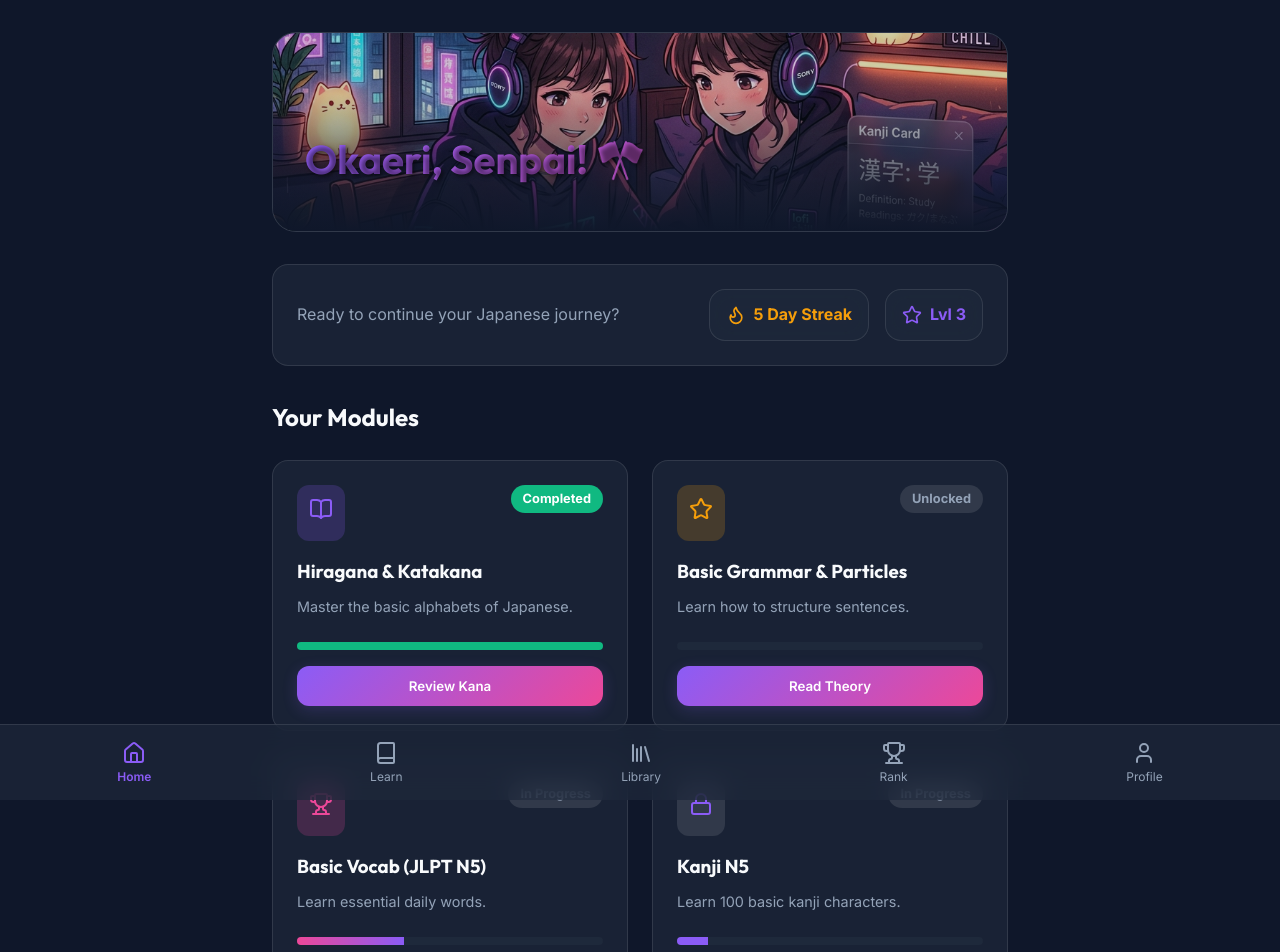
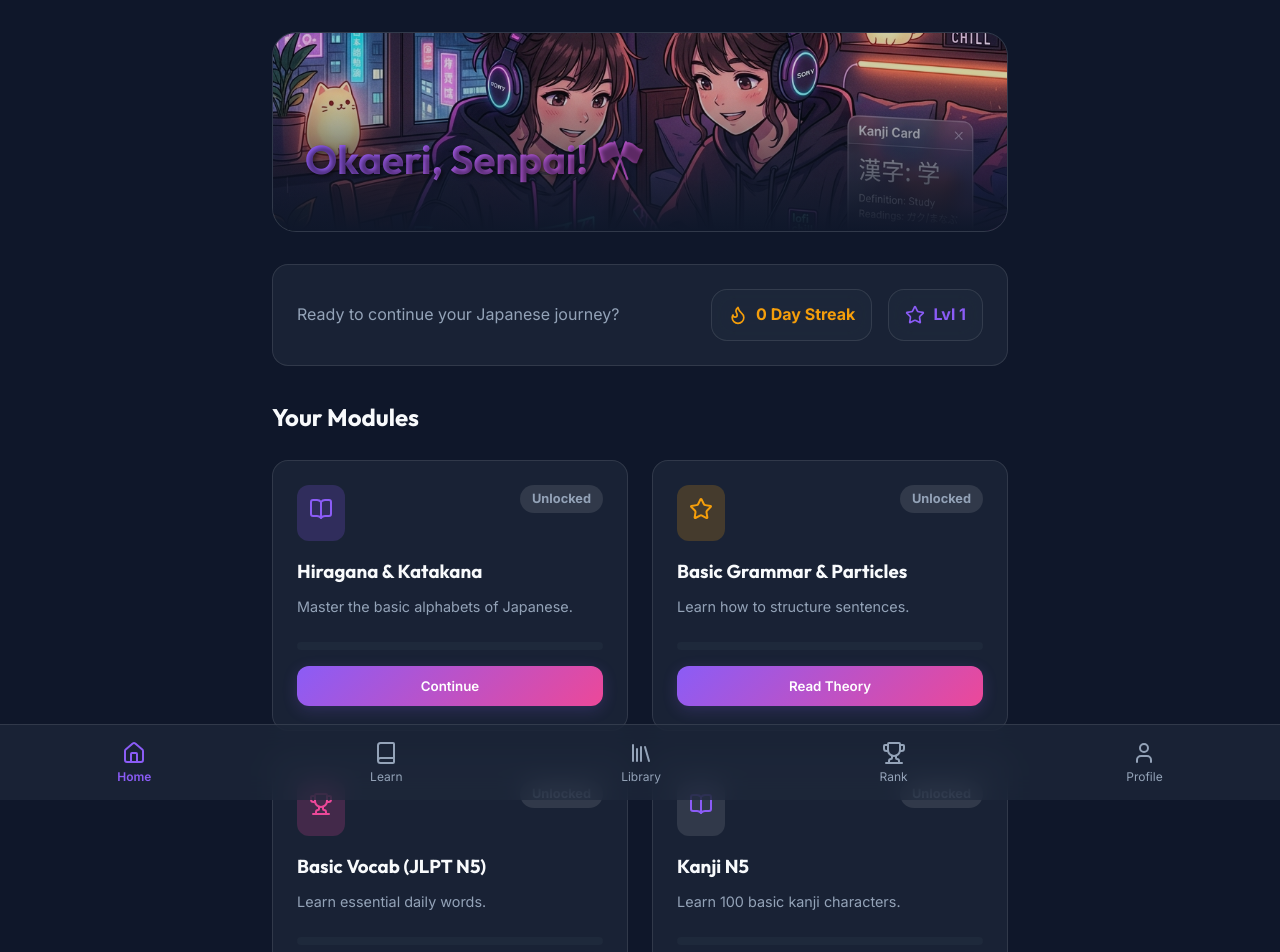
Before and after one commit to dx5053yx/hokageh, a React (Vite) app: page / in a window 1280 px wide. Shown: the top 952 px of the page. Built offline with nearby package versions, Linux system fonts and the light colour scheme; no server answers.

Commit message:
fix: massive bug fixes and architecture optimizations

```diff
--- a/src/App.jsx
+++ b/src/App.jsx
@@ -1,4 +1,4 @@
-import { useEffect } from 'react'
+import { useEffect, useState, useRef } from 'react'
 import { Routes, Route } from 'react-router-dom'
 import { onAuthStateChanged } from 'firebase/auth'
 import { doc, getDoc, setDoc } from 'firebase/firestore'
@@ -22,11 +22,15 @@ const NotFound = () => (
 
 function App() {
   const syncFromFirestore = useStore((state) => state.syncFromFirestore);
+  const setCurrentUser = useStore((state) => state.setCurrentUser);
+  const [loadingAuth, setLoadingAuth] = useState(true);
+  const debounceTimer = useRef(null);
 
   useEffect(() => {
     let unsubscribeStore = null;
 
     const unsubscribeAuth = onAuthStateChanged(auth, async (user) => {
+      setCurrentUser(user);
       if (user) {
         // Fetch existing data
         const userRef = doc(db, 'users', user.uid);
@@ -43,23 +47,34 @@ function App() {
             userLevel: state.userLevel,
             exp: state.exp,
             streak: state.streak,
+            lastStreakDate: state.lastStreakDate || null,
+            moduleProgress: state.moduleProgress || { kana: 0, vocab: 0, kanji: 0 },
             unlockedChapters: state.unlockedChapters
           });
         }
 
-        // Subscribe to local changes and push to Firestore
+        setLoadingAuth(false);
+
+        // Subscribe to local changes and push to Firestore with Debounce (2 seconds)
         unsubscribeStore = useStore.subscribe((state) => {
+          if (debounceTimer.current) clearTimeout(debounceTimer.current);
+
+          debounceTimer.current = setTimeout(() => {
             setDoc(userRef, {
               displayName: user.displayName || 'Guest Senpai',
               photoURL: user.photoURL || '',
               userLevel: state.userLevel,
               exp: state.exp,
               streak: state.streak,
+              lastStreakDate: state.lastStreakDate || null,
+              moduleProgress: state.moduleProgress || { kana: 0, vocab: 0, kanji: 0 },
               unlockedChapters: state.unlockedChapters
             }, { merge: true });
+          }, 2000);
         });
 
       } else {
+        setLoadingAuth(false);
         if (unsubscribeStore) unsubscribeStore();
       }
     });
@@ -67,8 +82,18 @@ function App() {
     return () => {
       unsubscribeAuth();
       if (unsubscribeStore) unsubscribeStore();
+      if (debounceTimer.current) clearTimeout(debounceTimer.current);
     };
-  }, [syncFromFirestore]);
+  }, [syncFromFirestore, setCurrentUser]);
+
+  if (loadingAuth) {
+    return (
+      <div style={{ display: 'flex', justifyContent: 'center', alignItems: 'center', height: '100vh', flexDirection: 'column', gap: '1rem' }}>
+        <div className="animate-pulse" style={{ fontSize: '3rem' }}>🎌</div>
+        <p style={{ color: 'var(--text-secondary)' }}>Loading NihonZ...</p>
+      </div>
+    );
+  }
 
   return (
     <div className="app-container" style={{ paddingBottom: '80px' }}>
--- a/src/components/BottomNav.jsx
+++ b/src/components/BottomNav.jsx
@@ -30,7 +30,9 @@ export default function BottomNav() {
       zIndex: 1000,
     }}>
       {navItems.map((item) => {
-        const isActive = location.pathname === item.path;
+        const isActive = item.path.startsWith('/learn')
+          ? location.pathname.startsWith('/learn')
+          : location.pathname === item.path;
         return (
           <button
             key={item.path}
--- a/src/components/Flashcard.jsx
+++ b/src/components/Flashcard.jsx
@@ -2,7 +2,7 @@ import { useState, useEffect } from 'react';
 import { Volume2 } from 'lucide-react';
 import '../styles/index.css';
 
-export default function Flashcard({ front, back, onPlayAudio }) {
+export default function Flashcard({ front, back, onPlayAudio, disableFlip = false }) {
   const [isFlipped, setIsFlipped] = useState(false);
 
   // Reset flip state when moving to next question
@@ -18,10 +18,16 @@ export default function Flashcard({ front, back, onPlayAudio }) {
     }
   };
 
+  const handleFlip = () => {
+    if (!disableFlip) {
+      setIsFlipped(!isFlipped);
+    }
+  };
+
   return (
     <div
       className="flashcard-container"
-      onClick={() => setIsFlipped(!isFlipped)}
+      onClick={handleFlip}
       style={{
         perspective: '1000px',
         width: '100%',
--- a/src/pages/Home.jsx
+++ b/src/pages/Home.jsx
@@ -1,13 +1,20 @@
-import { BookOpen, Star, Flame, Trophy, Lock } from 'lucide-react';
+import { BookOpen, Star, Flame, Trophy } from 'lucide-react';
 import { useNavigate } from 'react-router-dom';
 import LessonCard from '../components/LessonCard';
 import useStore from '../store/useStore';
 import heroImage from '../assets/hero_image.png';
+import kanaData from '../data/kana.json';
+import vocabData from '../data/vocab.json';
+import kanjiData from '../data/kanji.json';
 import '../styles/index.css';
 
 export default function Home() {
   const navigate = useNavigate();
-  const { userLevel, streak } = useStore();
+  const { userLevel, streak, moduleProgress = { kana: 0, vocab: 0, kanji: 0 } } = useStore();
+
+  const kanaProgress = Math.min(100, Math.round(((moduleProgress.kana || 0) / kanaData.length) * 100) || 0);
+  const vocabProgress = Math.min(100, Math.round(((moduleProgress.vocab || 0) / vocabData.length) * 100) || 0);
+  const kanjiProgress = Math.min(100, Math.round(((moduleProgress.kanji || 0) / kanjiData.length) * 100) || 0);
 
   return (
     <div style={{ padding: '2rem', maxWidth: '800px', margin: '0 auto' }}>
@@ -44,13 +51,13 @@ export default function Home() {
           <LessonCard
             title="Hiragana & Katakana"
             description="Master the basic alphabets of Japanese."
-            progress={100}
+            progress={kanaProgress}
             isUnlocked={true}
             icon={<BookOpen size={24} />}
             iconColorClass="var(--accent-primary)"
             iconBgClass="rgba(139, 92, 246, 0.2)"
             progressColorClass="var(--accent-success)"
-            buttonText="Review Kana"
+            buttonText={kanaProgress === 100 ? "Review Kana" : "Continue"}
             animationDelay="0.1s"
             onClick={() => navigate('/learn/kana')}
           />
@@ -71,13 +78,13 @@ export default function Home() {
           <LessonCard
             title="Basic Vocab (JLPT N5)"
             description="Learn essential daily words."
-            progress={35}
+            progress={vocabProgress}
             isUnlocked={true}
             icon={<Trophy size={24} />}
             iconColorClass="var(--accent-secondary)"
             iconBgClass="rgba(236, 72, 153, 0.2)"
             progressColorClass="linear-gradient(90deg, var(--accent-secondary), var(--accent-primary))"
-            buttonText="Continue Lesson"
+            buttonText={vocabProgress === 100 ? "Review Vocab" : "Continue"}
             animationDelay="0.3s"
             onClick={() => navigate('/learn/vocab')}
           />
@@ -85,13 +92,13 @@ export default function Home() {
           <LessonCard
             title="Kanji N5"
             description="Learn 100 basic kanji characters."
-            progress={10}
+            progress={kanjiProgress}
             isUnlocked={true}
-            icon={<Lock size={24} />}
+            icon={<BookOpen size={24} />}
             iconColorClass="var(--accent-primary)"
             iconBgClass="rgba(255, 255, 255, 0.1)"
             progressColorClass="var(--accent-primary)"
-            buttonText="Start Kanji"
+            buttonText={kanjiProgress === 100 ? "Review Kanji" : "Start Kanji"}
             animationDelay="0.4s"
             onClick={() => navigate('/learn/kanji')}
           />
--- a/src/pages/Leaderboard.jsx
+++ b/src/pages/Leaderboard.jsx
@@ -8,7 +8,7 @@ import '../styles/index.css';
 export default function Leaderboard() {
   const [users, setUsers] = useState([]);
   const [loading, setLoading] = useState(true);
-  const currentUserExp = useStore(state => state.exp);
+  const currentUser = useStore(state => state.currentUser);
 
   useEffect(() => {
     const fetchLeaderboard = async () => {
@@ -62,8 +62,8 @@ export default function Leaderboard() {
                   display: 'flex',
                   alignItems: 'center',
                   justifyContent: 'space-between',
-                  background: user.exp === currentUserExp ? 'rgba(139, 92, 246, 0.15)' : 'var(--bg-glass)',
-                  border: user.exp === currentUserExp ? '1px solid var(--accent-primary)' : '1px solid var(--border-color)',
+                  background: currentUser && user.id === currentUser.uid ? 'rgba(139, 92, 246, 0.15)' : 'var(--bg-glass)',
+                  border: currentUser && user.id === currentUser.uid ? '1px solid var(--accent-primary)' : '1px solid var(--border-color)',
                   animationDelay: `${index * 0.1}s`
                 }}
               >
@@ -80,8 +80,8 @@ export default function Leaderboard() {
                     </div>
                   )}
 
-                  <span style={{ fontSize: '1.2rem', fontWeight: user.exp === currentUserExp ? 'bold' : 'normal', textAlign: 'left', overflow: 'hidden', textOverflow: 'ellipsis', whiteSpace: 'nowrap', maxWidth: '120px' }}>
-                    {user.displayName} {user.exp === currentUserExp ? '(You)' : ''}
+                  <span style={{ fontSize: '1.2rem', fontWeight: currentUser && user.id === currentUser.uid ? 'bold' : 'normal', textAlign: 'left', overflow: 'hidden', textOverflow: 'ellipsis', whiteSpace: 'nowrap', maxWidth: '120px' }}>
+                    {user.displayName} {currentUser && user.id === currentUser.uid ? '(You)' : ''}
                   </span>
                 </div>
 
--- a/src/pages/Learn.jsx
+++ b/src/pages/Learn.jsx
@@ -1,4 +1,4 @@
-import { useState, useEffect } from 'react';
+import { useState, useEffect, useRef } from 'react';
 import { useParams, useNavigate } from 'react-router-dom';
 import confetti from 'canvas-confetti';
 import Flashcard from '../components/Flashcard';
@@ -12,9 +12,9 @@ import kanjiData from '../data/kanji.json';
 export default function Learn() {
   const { type } = useParams();
   const navigate = useNavigate();
-  const { addExp, incrementStreak } = useStore();
+  const { addExp, incrementStreak, updateModuleProgress, moduleProgress } = useStore();
 
-  const [currentIndex, setCurrentIndex] = useState(0);
+  const [currentIndex, setCurrentIndex] = useState(moduleProgress[type] || 0);
 
   // Reset index when route type changes
   useEffect(() => {
@@ -25,6 +25,17 @@ export default function Learn() {
   const [options, setOptions] = useState([]);
   const [selectedAnswer, setSelectedAnswer] = useState(null);
   const [isAnimating, setIsAnimating] = useState(false);
+  const [shakingAnswer, setShakingAnswer] = useState(null);
+  const confettiRef = useRef(null);
+
+  // Cleanup confetti on unmount
+  useEffect(() => {
+    return () => {
+      if (confettiRef.current) {
+        cancelAnimationFrame(confettiRef.current);
+      }
+    };
+  }, []);
 
   // Determine which dataset and keys to use based on dynamic route param
   let currentData = kanaData;
@@ -95,7 +106,7 @@ export default function Learn() {
       });
 
       if (Date.now() < end) {
-        requestAnimationFrame(frame);
+        confettiRef.current = requestAnimationFrame(frame);
       }
     };
     frame();
@@ -109,6 +120,7 @@ export default function Learn() {
     if (answer === currentItem[answerKey]) {
       addExp(10);
       setIsAnimating(true);
+      updateModuleProgress(type, currentIndex + 1);
 
       setTimeout(() => {
         setIsAnimating(false);
@@ -125,11 +137,8 @@ export default function Learn() {
       }, 1000);
     } else {
       // Wrong answer
-      const btn = document.getElementById(`btn-${answer}`);
-      if(btn) {
-        btn.classList.add('animate-shake');
-        setTimeout(() => btn.classList.remove('animate-shake'), 400);
-      }
+      setShakingAnswer(answer);
+      setTimeout(() => setShakingAnswer(null), 400);
     }
   };
 
@@ -141,15 +150,16 @@ export default function Learn() {
         front={currentItem[questionKey]}
         back={currentItem[answerKey]}
         onPlayAudio={handlePlayAudio}
+        disableFlip={true}
       />
 
       <div style={{ display: 'grid', gridTemplateColumns: '1fr 1fr', gap: '1rem', marginTop: '2rem' }}>
         {options.map((opt) => (
           <button
-            id={`btn-${opt}`}
             key={opt}
             onClick={() => handleAnswer(opt)}
             disabled={selectedAnswer !== null && opt !== currentItem[answerKey]}
+            className={shakingAnswer === opt ? 'animate-shake' : ''}
             style={{
               padding: '1rem',
               borderRadius: '12px',
--- a/src/pages/Profile.jsx
+++ b/src/pages/Profile.jsx
@@ -1,21 +1,12 @@
 import { useState, useEffect } from 'react';
 import useStore from '../store/useStore';
 import { User, Flame, Star, Zap, LogIn, LogOut } from 'lucide-react';
-import { signInWithPopup, signOut, onAuthStateChanged } from 'firebase/auth';
+import { signInWithPopup, signOut } from 'firebase/auth';
 import { auth, googleProvider } from '../firebase';
 import '../styles/index.css';
 
 export default function Profile() {
-  const { userLevel, exp, streak, unlockedChapters } = useStore();
-  const [user, setUser] = useState(null);
-
-  useEffect(() => {
-    // Listen for auth state changes
-    const unsubscribe = onAuthStateChanged(auth, (currentUser) => {
-      setUser(currentUser);
-    });
-    return () => unsubscribe();
-  }, []);
+  const { userLevel, exp, streak, unlockedChapters, currentUser } = useStore();
 
   const handleLogin = async () => {
     try {
@@ -38,11 +29,11 @@ export default function Profile() {
     <div style={{ padding: '2rem', maxWidth: '800px', margin: '0 auto' }}>
       <header className="glass-panel animate-pop-in" style={{ padding: '2rem', display: 'flex', flexDirection: 'column', alignItems: 'center', marginBottom: '2rem' }}>
 
-        {user ? (
+        {currentUser ? (
           <>
-            <img src={user.photoURL} alt="Profile" style={{ width: '100px', height: '100px', borderRadius: '50%', marginBottom: '1rem', boxShadow: 'var(--shadow-glow)' }} />
-            <h2 style={{ fontSize: '1.8rem', marginBottom: '0.25rem' }}>{user.displayName}</h2>
-            <p style={{ color: 'var(--text-secondary)', marginBottom: '1rem' }}>{user.email}</p>
+            <img src={currentUser.photoURL} alt="Profile" style={{ width: '100px', height: '100px', borderRadius: '50%', marginBottom: '1rem', boxShadow: 'var(--shadow-glow)' }} />
+            <h2 style={{ fontSize: '1.8rem', marginBottom: '0.25rem' }}>{currentUser.displayName}</h2>
+            <p style={{ color: 'var(--text-secondary)', marginBottom: '1rem' }}>{currentUser.email}</p>
             <button onClick={handleLogout} className="glass-panel" style={{ display: 'flex', alignItems: 'center', gap: '0.5rem', padding: '0.5rem 1rem', color: 'var(--accent-danger)', cursor: 'pointer', border: '1px solid var(--accent-danger)' }}>
               <LogOut size={16} /> Logout
             </button>
--- a/src/pages/Theory.jsx
+++ b/src/pages/Theory.jsx
@@ -27,7 +27,8 @@ export default function Theory() {
             <p style={{ marginBottom: '1rem', fontSize: '1.1rem' }}><strong>Usage:</strong> {item.usage}</p>
 
             <div style={{ backgroundColor: 'var(--bg-secondary)', padding: '1rem', borderRadius: '12px', borderLeft: '4px solid var(--accent-secondary)' }}>
-              <p style={{ fontSize: '1.2rem', marginBottom: '0.5rem' }}>{item.example}</p>
+              <p style={{ fontSize: '1.2rem', marginBottom: '0.25rem' }}>{item.example}</p>
+              <p style={{ fontSize: '0.9rem', color: 'var(--accent-primary)', marginBottom: '0.5rem', fontStyle: 'italic' }}>{item.exampleRomaji}</p>
               <p style={{ color: 'var(--text-secondary)' }}>"{item.meaning}"</p>
             </div>
           </div>
--- a/src/store/useStore.js
+++ b/src/store/useStore.js
@@ -4,11 +4,18 @@ import { persist } from 'zustand/middleware';
 const useStore = create(
   persist(
     (set) => ({
-      userLevel: 3,
-      streak: 5,
-      exp: 120,
-      unlockedChapters: ['kana', 'basic_vocab'],
+      userLevel: 1,
+      streak: 0,
+      exp: 0,
+      lastStreakDate: null,
+      currentUser: null,
+      moduleProgress: { kana: 0, vocab: 0, kanji: 0 },
+      unlockedChapters: ['kana', 'vocab'],
 
+      setCurrentUser: (user) => set({ currentUser: user }),
+      updateModuleProgress: (module, index) => set((state) => ({
+        moduleProgress: { ...state.moduleProgress, [module]: index }
+      })),
       addExp: (amount) => set((state) => {
         const newExp = state.exp + amount;
         // Level up every 100 EXP
@@ -18,17 +25,26 @@ const useStore = create(
           userLevel: newLevel > state.userLevel ? newLevel : state.userLevel
         };
       }),
-      incrementStreak: () => set((state) => ({ streak: state.streak + 1 })),
+      incrementStreak: () => set((state) => {
+        const today = new Date().toDateString();
+        if (state.lastStreakDate !== today) {
+          return { streak: state.streak + 1, lastStreakDate: today };
+        }
+        return {}; // Do nothing if already incremented today
+      }),
+      resetStreak: () => set({ streak: 0, lastStreakDate: null }),
       unlockChapter: (chapterId) => set((state) => ({
         unlockedChapters: state.unlockedChapters.includes(chapterId)
           ? state.unlockedChapters
           : [...state.unlockedChapters, chapterId]
       })),
       syncFromFirestore: (data) => set((state) => ({
-        userLevel: data.userLevel || state.userLevel,
-        streak: data.streak || state.streak,
-        exp: data.exp || state.exp,
-        unlockedChapters: data.unlockedChapters || state.unlockedChapters
+        userLevel: data.userLevel ?? state.userLevel,
+        streak: data.streak ?? state.streak,
+        exp: data.exp ?? state.exp,
+        lastStreakDate: data.lastStreakDate ?? state.lastStreakDate,
+        moduleProgress: data.moduleProgress ?? state.moduleProgress,
+        unlockedChapters: data.unlockedChapters ?? state.unlockedChapters
       })),
     }),
     {
```
Also changed, not shown: src/data/grammar.json (+15 -15 lines). Lines whose indentation alone changed are shown as unchanged.
